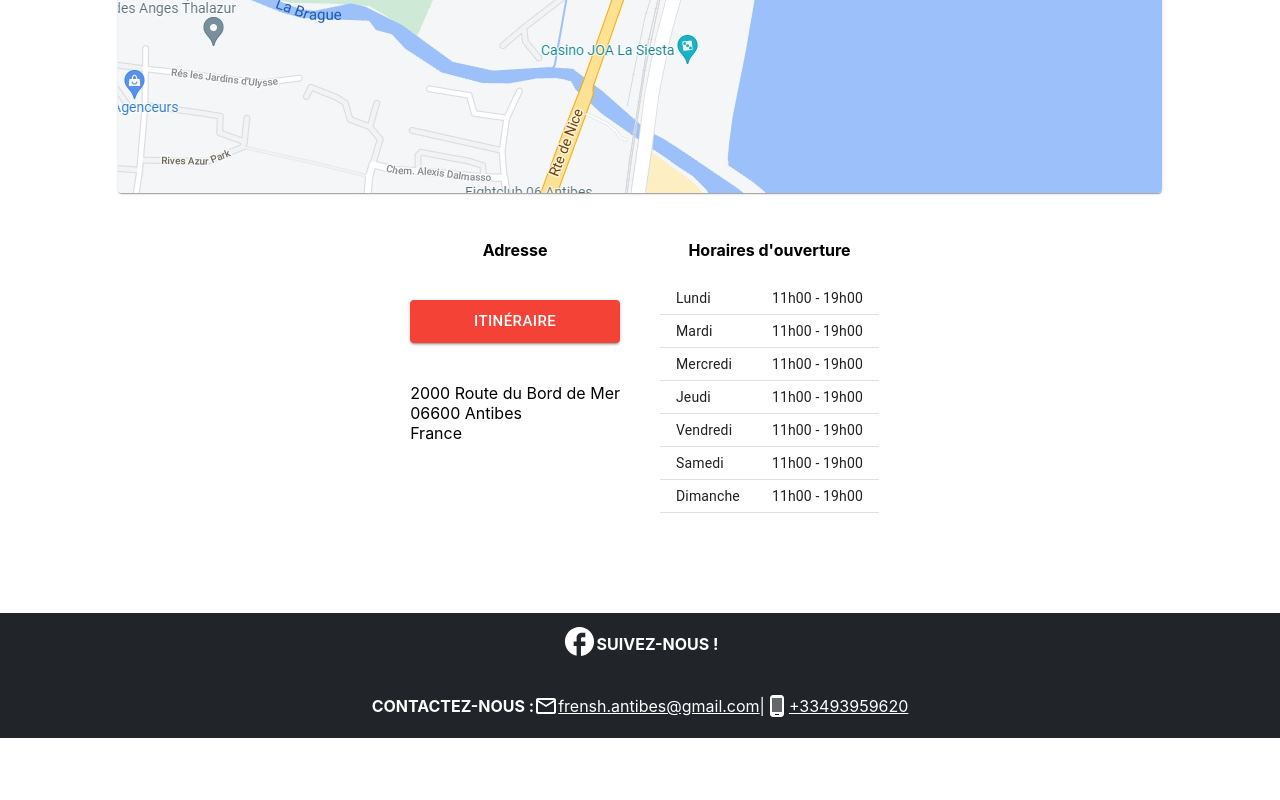
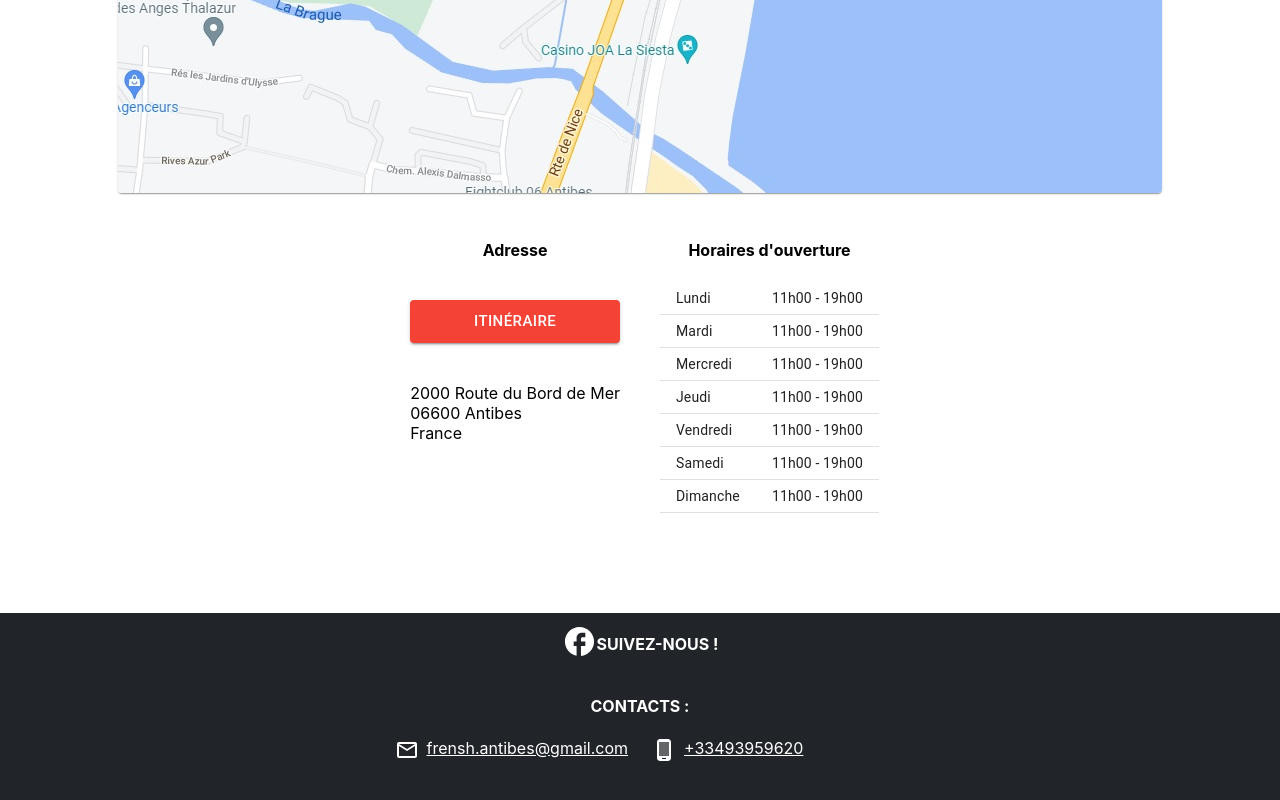
Before and after one commit to MikeMor-fr/frensh-web-site, a React (Create React App) app: page / in a window 1280 px wide. Shown: the part 4734-5534 px from the top of the page. Before the commit the page ends 5472 px from the top, so only its background shows below. Built offline with nearby package versions, Linux system fonts and the light colour scheme.

Commit message:
end_section finish

```diff
--- a/public/assets/locales/fr/translation.json
+++ b/public/assets/locales/fr/translation.json
@@ -75,14 +75,10 @@
     "address2": "06600 Antibes",
     "address3": "France"
   },
-  "contact_section": {
-    "contactUs": "Nous Contacter",
-    "name": "Nom",
-    "enter_name": "Renseignez votre nom",
-    "email": "Email",
-    "enter_email": "Renseignez votre email",
-    "message": "Message",
-    "enter_message":"Tapez votre message ici",
-    "submit": "Envoyer"
+  "end_section": {
+    "follow": "SUIVEZ-NOUS !",
+    "contact": "CONTACTS :",
+    "email": "frensh.antibes@gmail.com",
+    "phone": "+33493959620"
   }
 }
--- a/src/layouts/EndSection/EndSection.scss
+++ b/src/layouts/EndSection/EndSection.scss
@@ -5,10 +5,12 @@
   text-align: center;
   color: white;
   margin-top: 100px;
+  padding-bottom: 50px;
 }
 
-.contact-email {
+.contact {
   color: white;
+  margin-left: 8px;
 }
 
 a.nostyle:link {
--- a/src/layouts/EndSection/EndSection.tsx
+++ b/src/layouts/EndSection/EndSection.tsx
@@ -3,8 +3,21 @@ import "./EndSection.scss";
 import FacebookTwoToneIcon from "@mui/icons-material/FacebookTwoTone";
 import MailOutlineIcon from "@mui/icons-material/MailOutline";
 import PhoneAndroidTwoToneIcon from "@mui/icons-material/PhoneAndroidTwoTone";
+import { Grid } from "@mui/material";
+
+import useMediaQuery from "@mui/material/useMediaQuery";
+import { useTheme } from "@mui/material/styles";
+
+// Translate
+import "../../i18n";
+import { useTranslation } from "react-i18next";
 
 const EndSection = () => {
+  const theme = useTheme();
+  const mobileScreen = useMediaQuery(theme.breakpoints.down("md"));
+
+  const { t } = useTranslation();
+
   return (
     <div className='end-section'>
       <div
@@ -18,28 +31,46 @@ const EndSection = () => {
           <FacebookTwoToneIcon fontSize='large' />
         </a>
         <a className='nostyle' href='https://www.facebook.com/SnackFrensh/'>
-          <h4>SUIVEZ-NOUS !</h4>
+          <h4>{t("end_section.follow")}</h4>
         </a>
       </div>
-
       <div
         style={{
           display: "flex",
           justifyContent: "center",
-          alignItems: "center",
         }}
       >
-        <h4>CONTACTEZ-NOUS :</h4>
-        <MailOutlineIcon />
-        <a href='mailto:frensh.antibes@gmail.com' className='contact-email'>
-          frensh.antibes@gmail.com
-        </a>
-        <p>|</p>
-        <PhoneAndroidTwoToneIcon />
-        <a href='tel:+33493959620' className='contact-email'>
-          +33493959620
-        </a>
+        <h4>{t("end_section.contact")}</h4>
       </div>
+      <Grid container spacing={3}>
+        <Grid item xs={12} md={6}>
+          <div
+            style={{
+              display: "flex",
+              justifyContent: mobileScreen ? "center" : "flex-end",
+            }}
+          >
+            <MailOutlineIcon />
+            <a href='mailto:frensh.antibes@gmail.com' className='contact'>
+              {t("end_section.email")}
+            </a>
+          </div>
+        </Grid>
+
+        <Grid item xs={12} md={6}>
+          <div
+            style={{
+              display: "flex",
+              justifyContent: mobileScreen ? "center" : "flex-start",
+            }}
+          >
+            <PhoneAndroidTwoToneIcon />
+            <a href='tel:+33493959620' className='contact'>
+              {t("end_section.phone")}
+            </a>
+          </div>
+        </Grid>
+      </Grid>
     </div>
   );
 };
```
